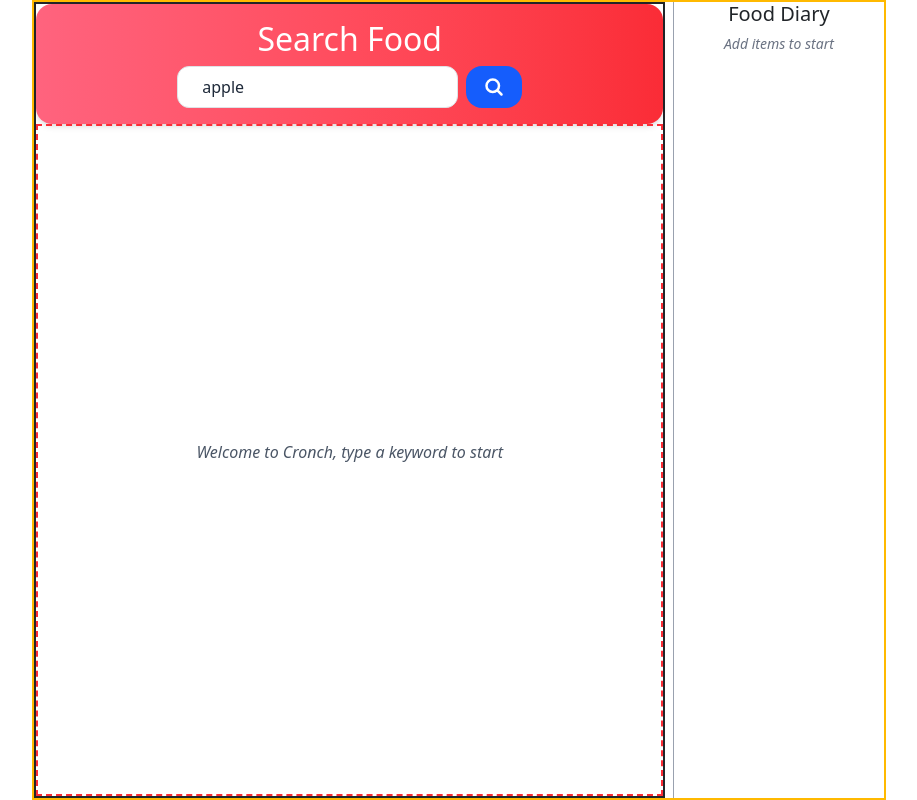
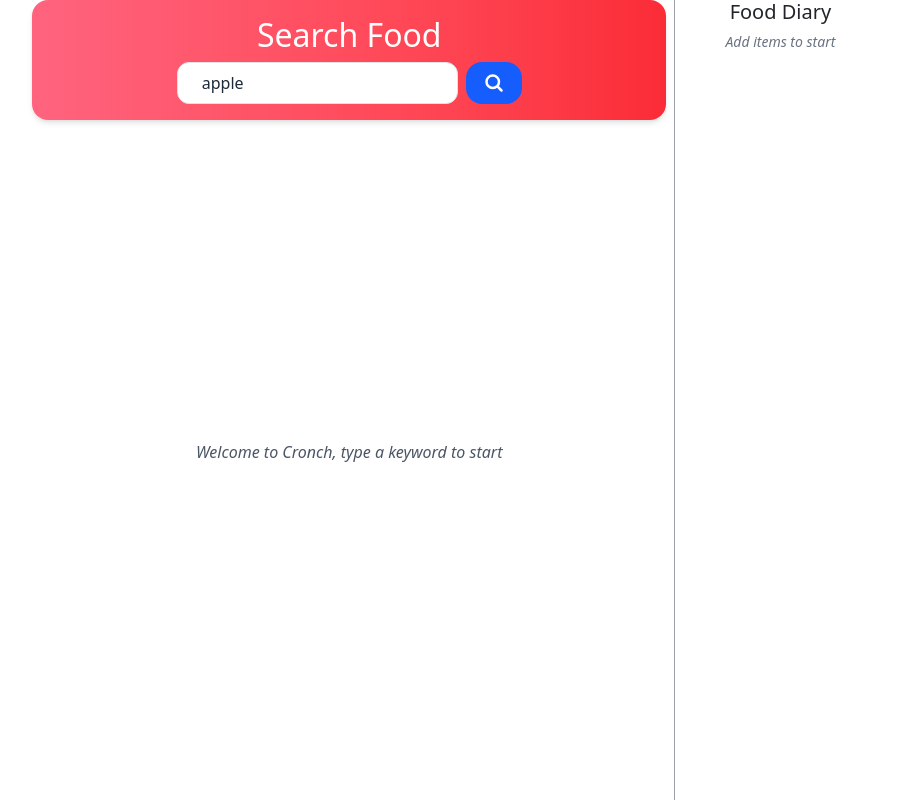
Before and after one commit to revlienn/Cronch, an Angular app in the folder client/: page / in a window 1280 px wide. Shown: the whole page, without its empty margins (181-1098 px from the left). Built offline with nearby package versions, Linux system fonts and the light colour scheme.

Commit message:
Remove border

```diff
--- a/client/src/app/foods/food-search-area/food-search-area.html
+++ b/client/src/app/foods/food-search-area/food-search-area.html
@@ -1,4 +1,4 @@
-<div class="flex flex-col md:h-[100vh] h-full border-2 ">
+<div class="flex flex-col md:h-[100vh] h-full">
    <div
       class="mx-auto bg-gradient-to-r from-rose-400 to-red-500 shadow-md rounded-2xl flex flex-col py-3 w-full">
       <h2 class="font-bold text-xl text-center text-white">Search Food</h2>
--- a/client/src/app/foods/search-result-list/search-result-list.html
+++ b/client/src/app/foods/search-result-list/search-result-list.html
@@ -2,8 +2,7 @@
   overflow-y-auto
   items-center justify-center
   transition-all ease-in-out duration-500
-  z-1
-  border-2 border-red-500 border-dashed"
+  z-1"
   [class.h-[40vh]]="foodService.cartOpen()"
   [class.h-[80vh]]="!foodService.cartOpen()"
   >
--- a/client/src/app/home/home.html
+++ b/client/src/app/home/home.html
@@ -1,7 +1,6 @@
 <div class="flex flex-col md:flex-row justify-center mx-auto
   h-[100vh]
-  gap-2
-  border-amber-400 border-2">
+  gap-2">
     <app-food-search-area class="flex-grow w-full h-full flex flex-col"></app-food-search-area>
     <app-cart class="md:w-4/12 border-s-1 border-s-gray-400"></app-cart>
   </div>
```
